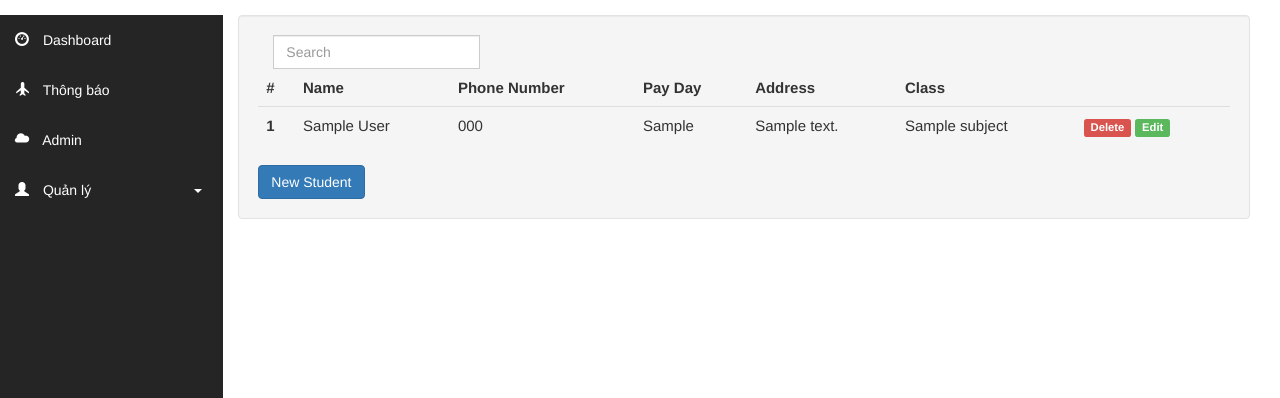
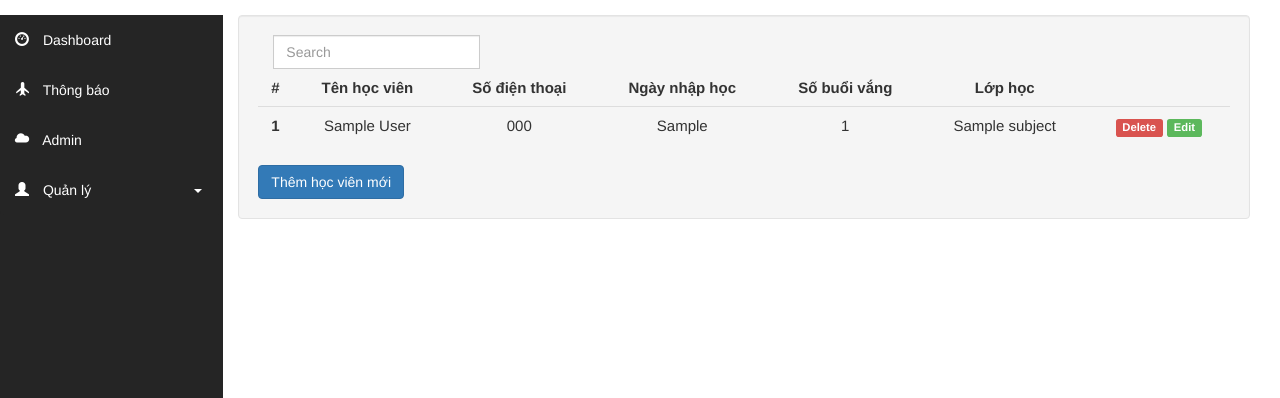
Before and after one commit to MrVu/School-Management, a Flask app: page /admin/students in a window 1280 px wide. Shown: the part 51-449 px from the top of the page. Run offline with Flask 2, Linux system fonts and the light colour scheme; a user stored in the database is signed in; tables that the repository leaves empty hold one stand-in row (values such as "Sample post"); some libraries are stand-ins or nearby versions.

Commit message:
add counting

```diff
--- a/app/main/views.py
+++ b/app/main/views.py
@@ -106,7 +106,7 @@ def studentAdd():
 @login_required
 def getStudents():
     students = Student.query.all()
-    return render_template('admin/students.html', students=students)
+    return render_template('admin/students.html', students=students, Student=Student, Attendance=Attendance)
 
 
 @main.route('/admin/student/remove/<int:id>')
--- a/app/static/css/styles.css
+++ b/app/static/css/styles.css
@@ -548,4 +548,10 @@ color: white;
 color: white;
 background-color: #676767;
 }
+.absent {
+padding-right: 40px;
+}
+td, th {
+text-align:center;
+}
 /* end Custom */
--- a/app/templates/admin/students.html
+++ b/app/templates/admin/students.html
@@ -13,11 +13,11 @@
         <thead class="thead-dark">
         <tr>
             <th scope="col">#</th>
-            <th scope="col">Name</th>
-            <th scope="col">Phone Number</th>
-            <th scope="col">Pay Day</th>
-            <th scope="col">Address</th>
-            <th scope="col">Class</th>
+            <th scope="col">Tên học viên</th>
+            <th scope="col">Số điện thoại</th>
+            <th scope="col">Ngày nhập học</th>
+            <th scope="col">Số buổi vắng</th>
+            <th scope="col">Lớp học</th>
         </tr>
         </thead>
         <tbody>
@@ -27,7 +27,7 @@
             <td>{{student.name}}</td>
             <td>{{student.phone_number}}</td>
             <td>{{student.pay_day }}</td>
-            <td>{{ student.address }}</td>
+            <td>{{ Attendance.query.filter(Attendance.student_id == student.id, Attendance.absent==True).count() }}</td>
             <td>{{ student.subject.name }}</td>
             <td>
                 <a class="label label-danger" href="{{ url_for('main.removeStudent', id=student.id) }}">Delete</a>
@@ -37,7 +37,7 @@
         {% endfor %}
         </tbody>
     </table>
-    <a href="{{ url_for('main.studentAdd') }}" class="btn btn-primary">New Student</a>
+    <a href="{{ url_for('main.studentAdd') }}" class="btn btn-primary">Thêm học viên mới</a>
 
 </div>
 
--- a/app/templates/admin/subjects.html
+++ b/app/templates/admin/subjects.html
@@ -25,7 +25,7 @@
   {% endfor %}
   </tbody>
 </table>
-  <a href="{{ url_for('main.addSubject') }}" class="btn btn-primary btn-sm">New Subject</a>
+  <a href="{{ url_for('main.addSubject') }}" class="btn btn-primary btn-sm">Thêm lớp học</a>
 
 </div>
 {% endblock %}
```
